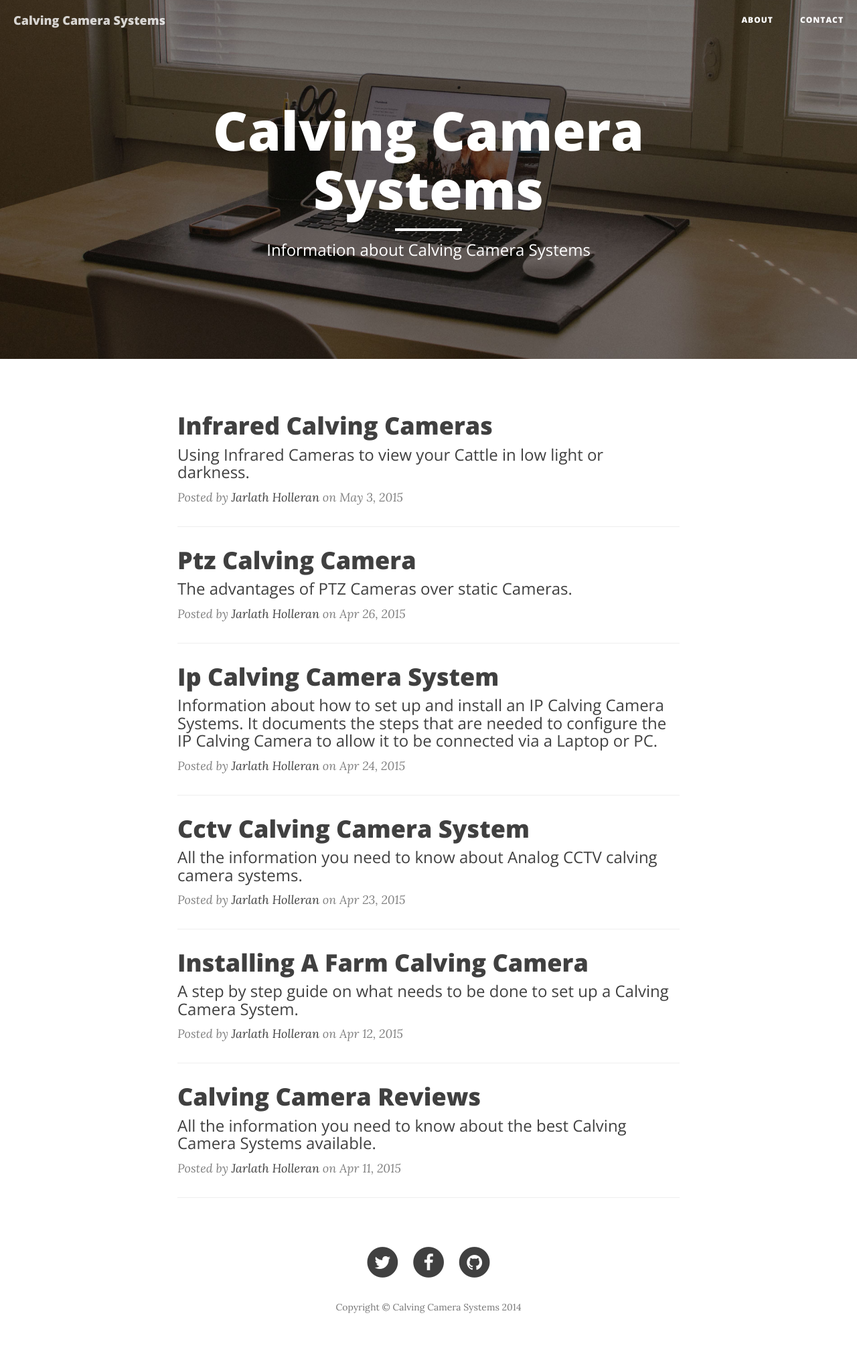
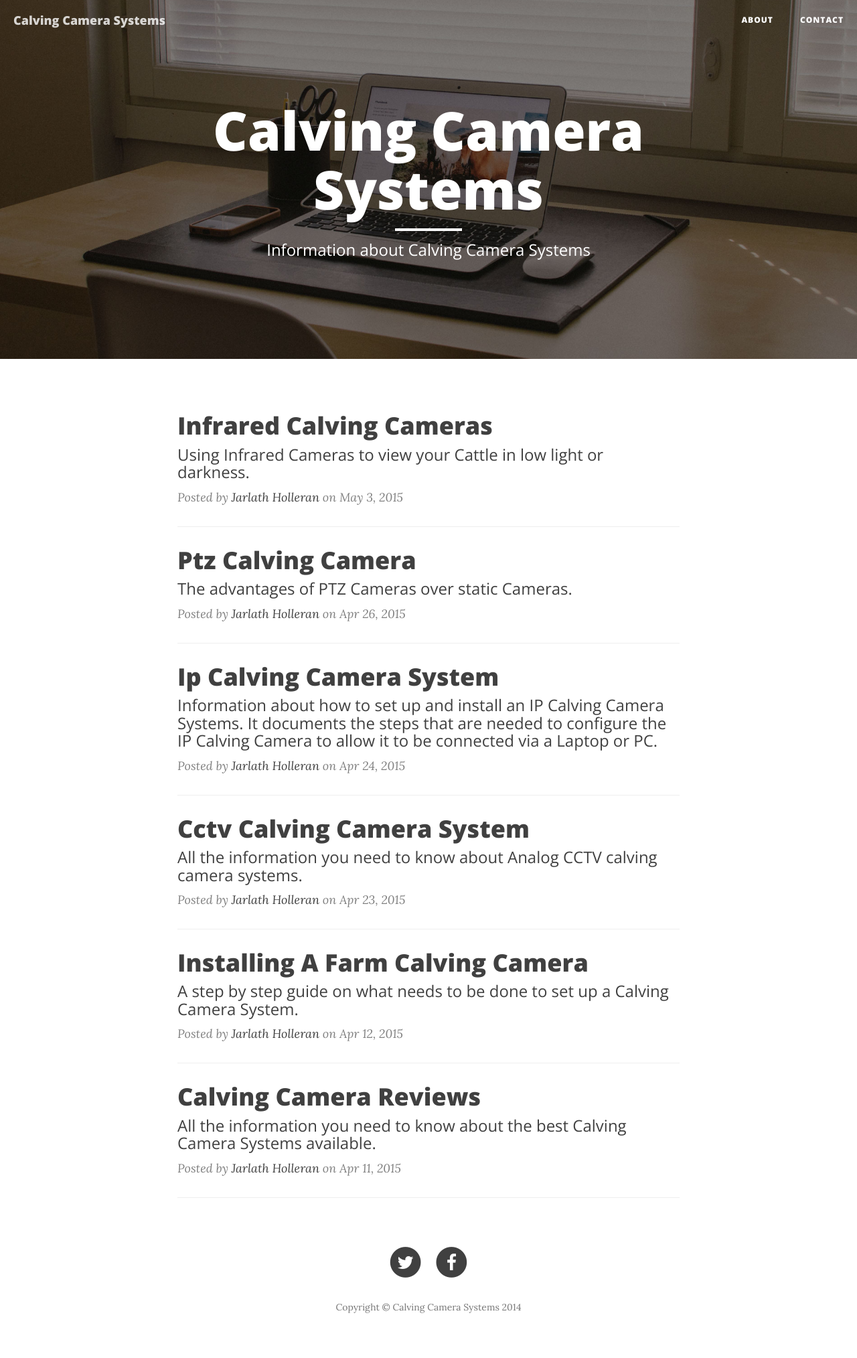
Before and after one commit to jholleran/calvingcamerareviews, a Jekyll site: the page built from index.html, in a window 1280 px wide. Shown: the whole page at 67% size. Built offline with Jekyll 4.4.1, drawn with Linux system fonts in a browser that asks for light colours; nearby versions of some CDN libraries.

Commit message:
added facebook and twitter links. Conditional footer links

```diff
--- a/_config.yml
+++ b/_config.yml
@@ -10,9 +10,9 @@ description: > #
 baseurl: "" # the subpath of your site, e.g. /blog/
 url: "http://jholleran.github.io" # the base hostname & protocol for your site
 author: Jarlath Holleran
-twitter_username: JarlathHolleran
-github_username:  jholleran
-facebook_username: jarlath.holleran
+twitter_username: calvingcameras
+#github_username:  jholleran
+facebook_username: calvingcamerasystems
 
 # Build settings
 markdown: kramdown
--- a/_includes/footer.html
+++ b/_includes/footer.html
@@ -4,6 +4,7 @@
         <div class="row">
             <div class="col-lg-8 col-lg-offset-2 col-md-10 col-md-offset-1">
                 <ul class="list-inline text-center">
+                    {% if site.twitter_username %}
                     <li>
                         <a href="https://twitter.com/{{ site.twitter_username }}">
                             <span class="fa-stack fa-lg">
@@ -12,6 +13,8 @@
                             </span>
                         </a>
                     </li>
+                    {% endif %}
+                    {% if site.facebook_username %}
                     <li>
                         <a href="https://www.facebook.com/{{ site.facebook_username }}">
                             <span class="fa-stack fa-lg">
@@ -20,6 +23,8 @@
                             </span>
                         </a>
                     </li>
+                    {% endif %}
+                    {% if site.github_username %}
                     <li>
                         <a href="https://github.com/{{ site.github_username }}">
                             <span class="fa-stack fa-lg">
@@ -28,6 +33,7 @@
                             </span>
                         </a>
                     </li>
+                    {% endif %}
                 </ul>
                 <p class="copyright text-muted">Copyright &copy; {{ site.title }} 2014</p>
             </div>
```
